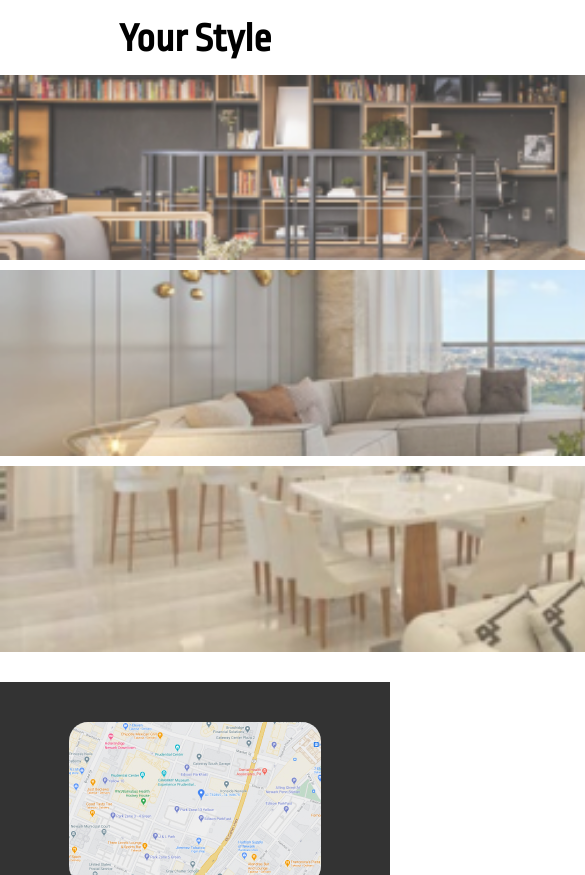
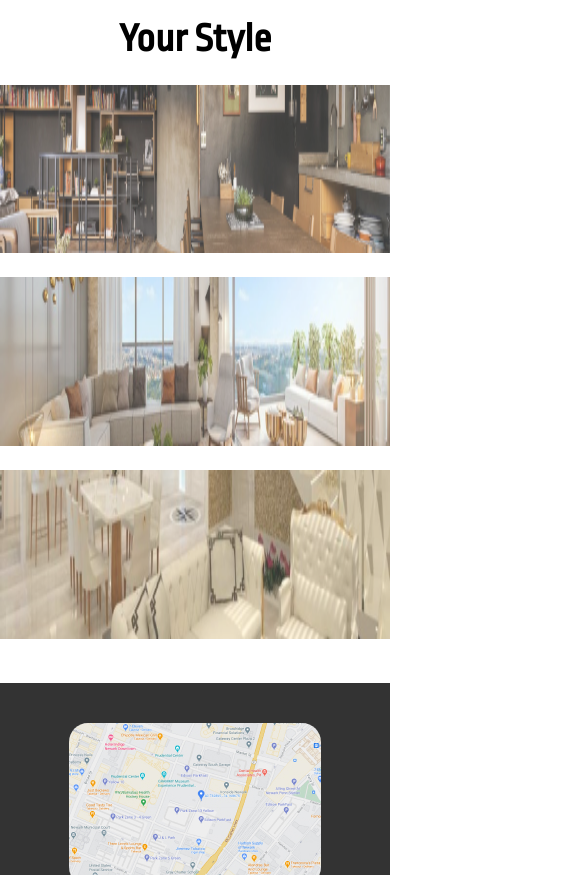
Before and after one commit to bryumi/css_aula_DH, a plain HTML site: page index.html in a window 390 px wide. Shown: the part 1487-2362 px from the top of the page, 585 px wide, since content can reach past the window. Drawn offline with Linux system fonts and the light colour scheme.

Commit message:
Fixing images of the new section

```diff
--- a/css/style.css
+++ b/css/style.css
@@ -110,16 +110,21 @@ h3 {
     margin-bottom: 15px;
 }
 
-section#design img{
+section#design img {
+    min-width: 90vW;
+    min-height: 20vh
+
+}
+
+.list-photos{
     display: flex;
     flex-direction: column;
     justify-content: space-around;
     align-items: center;
-    min-height: 22vh;
+
+
     opacity: 0.8;
-
 }
-
 section#design > ul{
     list-style: none;
 }
@@ -171,4 +176,9 @@ footer > ul li img + img {
         display: block;
         text-align: center;
     }
+    section#design img {
+        width: 100%;
+        min-height: 20vh
+
+    }
 }
--- a/index.html
+++ b/index.html
@@ -80,7 +80,7 @@
 
         <section id="design">
             <h3>Your Style</h3>
-            <ul>
+            <ul class="list-photos">
                 <li><img src="./img/Rectangle 11.png" alt="Estilo Industrial"></li>
                 <li><img src="./img/Rectangle 12.png" alt="Moderno"></li>
                 <li><img src="./img/Rectangle 13.png" alt="Clássico"></li>
```
